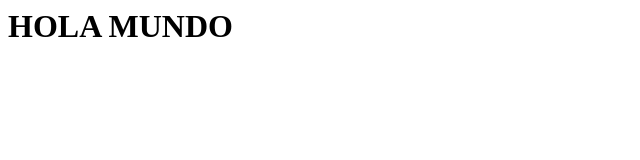
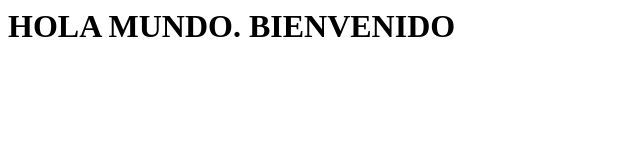
Before and after one commit to JFelipe03/Tarea_3, a plain HTML site: page index.html in a window 1280 px wide. Shown: the whole page, without its empty margins (0-640 px from the left). Drawn offline with Linux system fonts and the light colour scheme.

Commit message:
Segunda versión de index.html. Añadida la palabra Bienvenido

```diff
--- a/index.html
+++ b/index.html
@@ -4,6 +4,6 @@
 		<title> Página Web</title>
 	</head>
 	<body>
-		<h1>HOLA MUNDO</h1>
+		<h1>HOLA MUNDO. BIENVENIDO</h1>
 	</body>
 </html>
```
